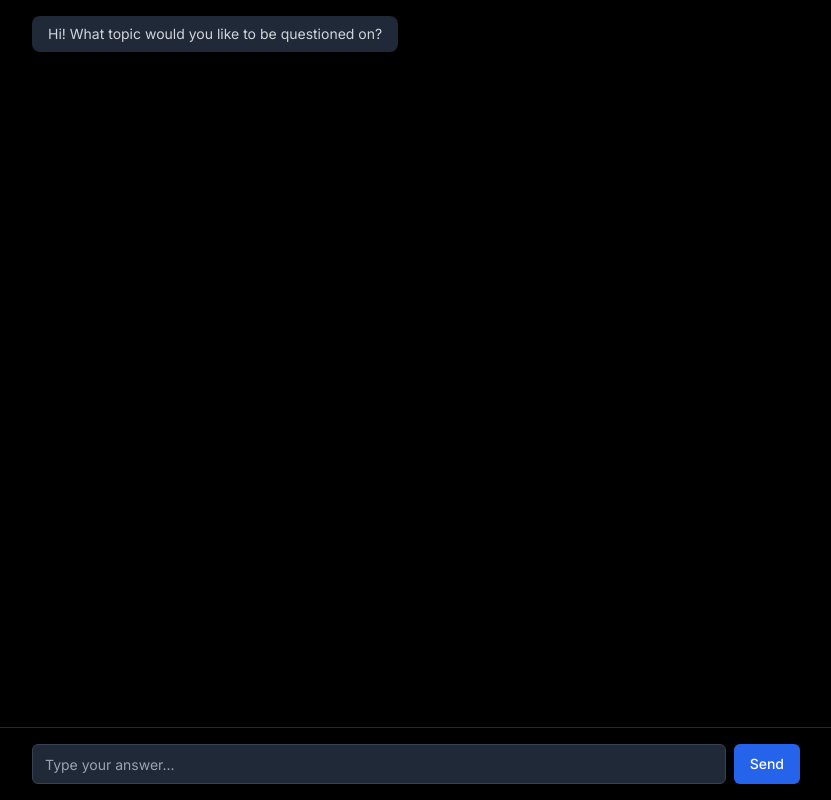
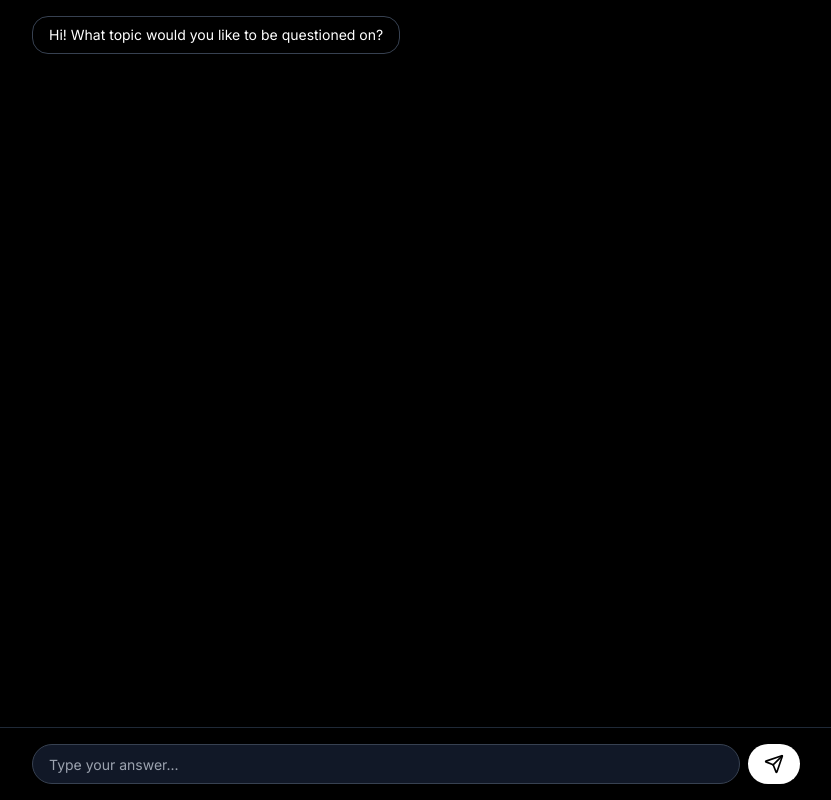
Before and after one commit to Ani07-05/IITMRSH, a Next.js app in the folder chatbot-frontend/: page /question in a window 1280 px wide. Shown: the whole page, without its empty margins (224-1055 px from the left). Built offline with nearby package versions, Linux system fonts and the light colour scheme; no server answers.

Commit message:
Update page.tsx

```diff
--- a/chatbot-frontend/app/question/page.tsx
+++ b/chatbot-frontend/app/question/page.tsx
@@ -5,22 +5,23 @@ import { motion, AnimatePresence } from 'framer-motion'
 import { Button } from "@/components/ui/button"
 import { Input } from "@/components/ui/input"
 import { useRouter } from 'next/navigation'
+import { MessageSquare, Send, Loader2 } from 'lucide-react'
 
 interface Question {
-  question: string;
-  correct_answer: string;
+  question: string
+  correct_answer: string
 }
 
 interface Message {
-  text: string;
-  sender: 'user' | 'ai';
-  id: number;
-  isQuestion?: boolean;
+  text: string
+  sender: 'user' | 'ai'
+  id: number
+  isQuestion?: boolean
 }
 
 export default function QuestionPage() {
   const [messages, setMessages] = useState<Message[]>([
-    { text: "Hi! What topic would you like to be questioned on?", sender: 'ai', id: Date.now() + Math.random() }
+    { text: "Hi! What topic would you like to be questioned on?", sender: 'ai', id: Date.now() }
   ])
   const [input, setInput] = useState('')
   const [isThinking, setIsThinking] = useState(false)
@@ -32,14 +33,36 @@ export default function QuestionPage() {
   const messagesEndRef = useRef<HTMLDivElement>(null)
   const router = useRouter()
 
+  const API_BASE_URL = process.env.NEXT_PUBLIC_API_BASE_URL || "https://iitmrsh-2.onrender.com"
+
   useEffect(() => {
     messagesEndRef.current?.scrollIntoView({ behavior: "smooth" })
   }, [messages])
 
+  const fetchQuestions = async (topic: string) => {
+    try {
+      const response = await fetch(`${API_BASE_URL}/generate_questions`, {
+        method: 'POST',
+        headers: { 'Content-Type': 'application/json' },
+        body: JSON.stringify({ topic })
+      })
+
+      if (!response.ok) {
+        throw new Error(`Failed to fetch questions: ${response.statusText}`)
+      }
+
+      const data = await response.json()
+      return data.questions_and_answers || []
+    } catch (error) {
+      console.error('Error fetching questions:', error)
+      throw new Error('Unable to fetch questions. Please try again later.')
+    }
+  }
+
   const handleSendMessage = async () => {
     if (!input.trim()) return
 
-    const userMessage = { text: input, sender: 'user' as const, id: Date.now() + Math.random() }
+    const userMessage: Message = { text: input, sender: 'user', id: Date.now() }
     setMessages(prev => [...prev, userMessage])
     setInput('')
     setIsThinking(true)
@@ -48,27 +71,22 @@ export default function QuestionPage() {
       if (!quizStarted) {
         setQuizStarted(true)
         setTopic(input)
-        const response = await fetch('http://localhost:5000/generate_questions', {
-          method: 'POST',
-          headers: { 'Content-Type': 'application/json' },
-          body: JSON.stringify({ topic: input })
-        })
-        const data = await response.json()
 
-        if (!data.questions_and_answers || data.questions_and_answers.length === 0) {
+        const fetchedQuestions = await fetchQuestions(input)
+        if (fetchedQuestions.length === 0) {
           setMessages(prev => [
             ...prev,
-            { text: "Sorry, I couldn't generate questions for this topic.", sender: 'ai', id: Date.now() + Math.random() }
+            { text: "Sorry, I couldn't generate questions for this topic.", sender: 'ai', id: Date.now() }
           ])
           setIsThinking(false)
           return
         }
 
-        setQuestions(data.questions_and_answers)
+        setQuestions(fetchedQuestions)
         setMessages(prev => [
           ...prev,
-          { text: `Great! I'll ask you 10 questions about ${input}. Let's begin!`, sender: 'ai', id: Date.now() + Math.random() },
-          { text: data.questions_and_answers[0].question, sender: 'ai', id: Date.now() + Math.random(), isQuestion: true }
+          { text: `Great! I'll ask you 10 questions about ${input}. Let's begin!`, sender: 'ai', id: Date.now() },
+          { text: fetchedQuestions[0].question, sender: 'ai', id: Date.now(), isQuestion: true }
         ])
         setCurrentQuestion(1)
       } else {
@@ -81,13 +99,12 @@ export default function QuestionPage() {
             {
               text: questions[currentQuestion].question,
               sender: 'ai',
-              id: Date.now() + Math.random(),
+              id: Date.now(),
               isQuestion: true
             }
           ])
           setCurrentQuestion(prev => prev + 1)
         } else {
-          // Prepare quiz data for feedback page
           const quizData = {
             topic,
             questions: questions.map(q => q.question),
@@ -95,25 +112,20 @@ export default function QuestionPage() {
             correctAnswers: questions.map(q => q.correct_answer),
             messages: [...messages, userMessage]
           }
+
           localStorage.setItem('quizData', JSON.stringify(quizData))
-
-          // Add a final message before redirecting
           setMessages(prev => [
             ...prev,
-            { text: "Great job! You've completed all 10 questions. Let's check your feedback.", sender: 'ai', id: Date.now() + Math.random() }
+            { text: "Great job! You've completed all 10 questions. Let's check your feedback.", sender: 'ai', id: Date.now() }
           ])
-
-          // Delay the redirect to allow the user to see the final message
-          setTimeout(() => {
-            router.push('/feedback')
-          }, 2000)
+          setTimeout(() => router.push('/feedback'), 2000)
         }
       }
     } catch (error) {
       console.error('Error:', error)
       setMessages(prev => [
         ...prev,
-        { text: 'Sorry, there was an error processing your request.', sender: 'ai', id: Date.now() + Math.random() }
+        { text: 'Sorry, there was an error processing your request.', sender: 'ai', id: Date.now() }
       ])
     } finally {
       setIsThinking(false)
@@ -130,21 +142,25 @@ export default function QuestionPage() {
                 key={message.id}
                 initial={{ opacity: 0, y: 20 }}
                 animate={{ opacity: 1, y: 0 }}
+                exit={{ opacity: 0, y: -20 }}
+                transition={{ duration: 0.3 }}
                 className={`flex ${message.sender === 'user' ? 'justify-end' : 'justify-start'}`}
               >
-                <div
+                <motion.div
                   className={`
-                    max-w-[85%] px-4 py-2 rounded-lg
+                    max-w-[85%] px-4 py-2 rounded-2xl
                     ${message.sender === 'user'
                       ? 'bg-blue-600 text-white'
-                      : message.isQuestion
-                        ? 'bg-gray-700 text-white'
-                        : 'bg-gray-800 text-gray-300'
+                      : 'bg-transparent text-white border border-gray-700'
                     }
+                    ${message.isQuestion ? 'font-semibold text-lg' : ''}
                   `}
+                  initial={{ scale: 0.9 }}
+                  animate={{ scale: 1 }}
+                  transition={{ duration: 0.2 }}
                 >
                   <p className="text-sm whitespace-pre-wrap">{message.text}</p>
-                </div>
+                </motion.div>
               </motion.div>
             ))}
           </AnimatePresence>
@@ -159,33 +175,17 @@ export default function QuestionPage() {
             onChange={(e) => setInput(e.target.value)}
             placeholder="Type your answer..."
             onKeyDown={(e) => e.key === 'Enter' && handleSendMessage()}
-            className="flex-1 bg-gray-800 text-white border-gray-700 focus:border-blue-500"
+            className="flex-1 bg-gray-900 text-white border-gray-700 focus:border-blue-500 rounded-full px-4 py-2"
           />
           <Button
             onClick={handleSendMessage}
             disabled={isThinking}
-            className="bg-blue-600 text-white hover:bg-blue-700"
+            className="bg-white text-black hover:bg-gray-200 rounded-full px-4 py-2"
           >
             {isThinking ? (
-              <motion.div className="flex gap-1">
-                <motion.div
-                  className="w-2 h-2 bg-white rounded-full"
-                  animate={{ y: [0, -6, 0] }}
-                  transition={{ duration: 0.5, repeat: Infinity }}
-                />
-                <motion.div
-                  className="w-2 h-2 bg-white rounded-full"
-                  animate={{ y: [0, -6, 0] }}
-                  transition={{ duration: 0.5, repeat: Infinity, delay: 0.1 }}
-                />
-                <motion.div
-                  className="w-2 h-2 bg-white rounded-full"
-                  animate={{ y: [0, -6, 0] }}
-                  transition={{ duration: 0.5, repeat: Infinity, delay: 0.2 }}
-                />
-              </motion.div>
+              <Loader2 className="w-5 h-5 animate-spin" />
             ) : (
-              "Send"
+              <Send className="w-5 h-5" />
             )}
           </Button>
         </div>
```
